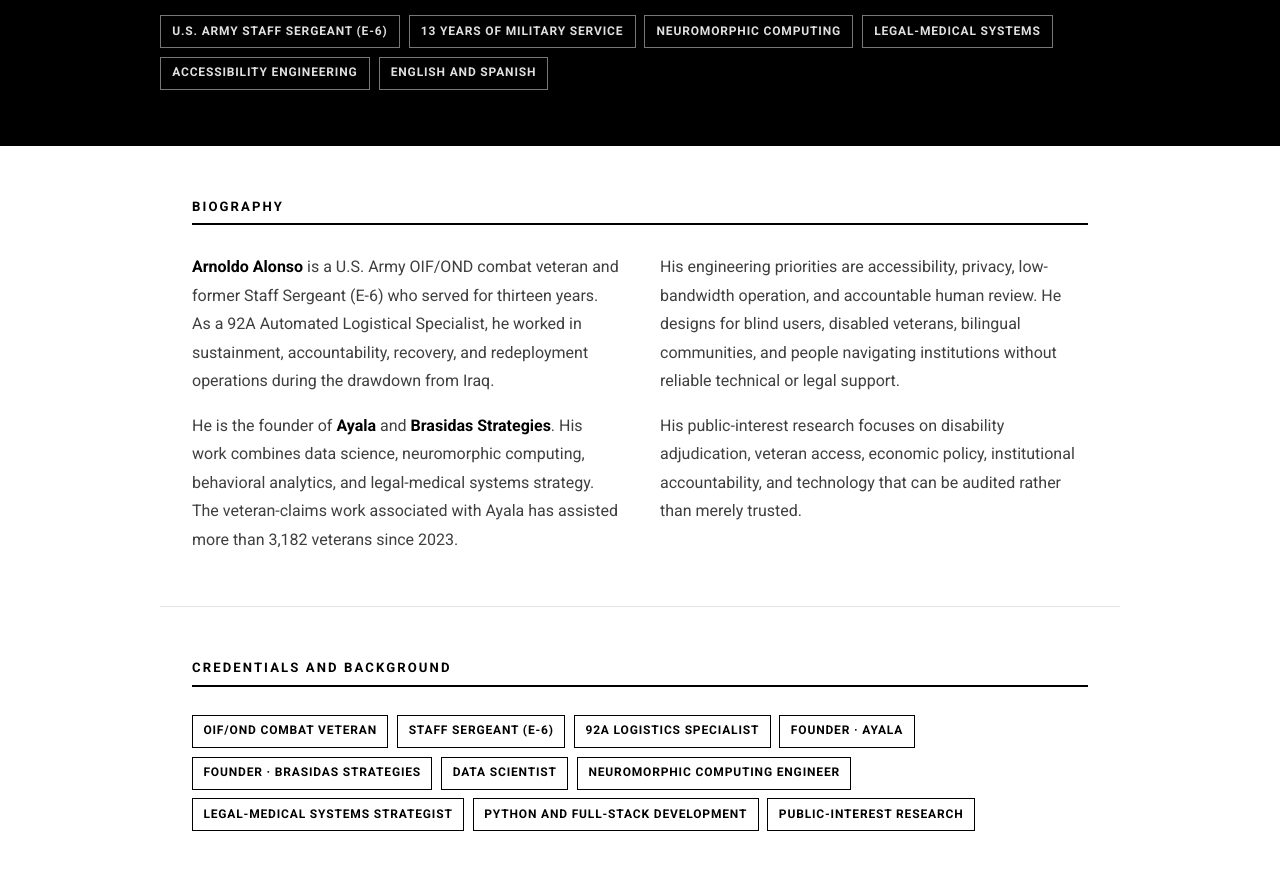
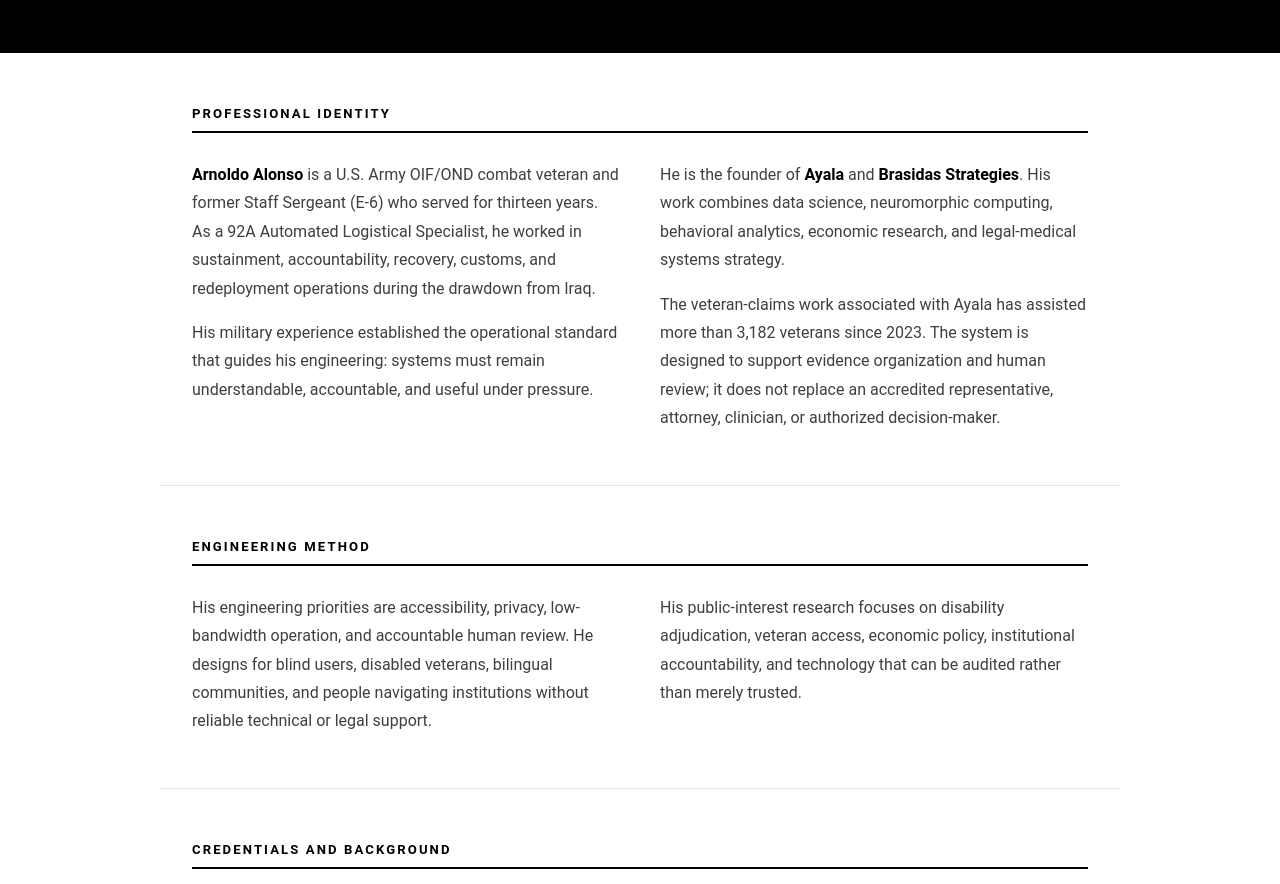
Before and after one commit to alonsobrx/founder-architect, a plain HTML site: page bio.html in a window 1280 px wide. Shown: the part 464-1348 px from the top of the page. Drawn offline with Linux system fonts and the light colour scheme.

Commit message:
Refine English professional biography

```diff
--- a/bio.html
+++ b/bio.html
@@ -1,154 +1,87 @@
 <!DOCTYPE html>
-<html lang="en" data-root="">
+<html lang="en" data-root="" data-language-switch="es/bio.html">
 <head>
   <meta charset="UTF-8">
   <meta name="viewport" content="width=device-width, initial-scale=1.0">
   <title>Biography — Arnoldo Alonso</title>
-  <meta name="description" content="Arnoldo Alonso is a U.S. Army combat veteran, founder, senior consultant, data scientist, and neuromorphic computing engineer in the Rio Grande Valley, Texas.">
-  <link rel="preconnect" href="https://fonts.googleapis.com">
-  <link rel="preconnect" href="https://fonts.gstatic.com" crossorigin>
-  <link href="https://fonts.googleapis.com/css2?family=Roboto:wght@400;500;700;900&family=Roboto+Mono:wght@400;500&display=swap" rel="stylesheet">
+  <meta name="description" content="Biography of Arnoldo Alonso, U.S. Army combat veteran, founder, senior consultant, data scientist, and neuromorphic computing engineer.">
+  <meta name="theme-color" content="#050505">
+  <link rel="canonical" href="https://alonsobrx.github.io/founder-architect/bio.html">
+  <link rel="alternate" hreflang="en" href="https://alonsobrx.github.io/founder-architect/bio.html">
+  <link rel="alternate" hreflang="es" href="https://alonsobrx.github.io/founder-architect/es/bio.html">
   <link rel="stylesheet" href="assets/style.css">
 </head>
-<body data-page="bio" data-bilingual="true">
+<body data-page="bio">
 <div class="page-body">
-
   <header class="hero">
     <div class="hero-inner">
-      <div class="hero-eye" data-i18n-bio="eye">OIF/OND Combat Veteran · Founder · Data Scientist</div>
-      <h1 class="hero-name">Arnoldo<br>Alonso</h1>
-      <p class="hero-title-line" data-i18n-bio="tagline">Founder, Ayala and Brasidas Strategies · Senior Consultant · Rio Grande Valley, Texas</p>
+      <div class="hero-eye">OIF/OND Combat Veteran · Founder · Data Scientist</div>
+      <h1 class="hero-name">Biography</h1>
+      <p class="hero-title-line">Founder of Ayala and Brasidas Strategies · Senior Consultant · Rio Grande Valley, Texas</p>
       <div class="hero-tags">
-        <span class="hero-tag" data-i18n-bio="tag_army">U.S. Army Staff Sergeant (E-6)</span>
-        <span class="hero-tag" data-i18n-bio="tag_service">13 Years of Military Service</span>
-        <span class="hero-tag" data-i18n-bio="tag_neuro">Neuromorphic Computing</span>
-        <span class="hero-tag" data-i18n-bio="tag_legal">Legal-Medical Systems</span>
-        <span class="hero-tag" data-i18n-bio="tag_access">Accessibility Engineering</span>
-        <span class="hero-tag" data-i18n-bio="tag_bilingual">English and Spanish</span>
+        <span class="hero-tag">U.S. Army Staff Sergeant (E-6)</span>
+        <span class="hero-tag">13 Years of Military Service</span>
+        <span class="hero-tag">Neuromorphic Computing</span>
+        <span class="hero-tag">Legal-Medical Systems</span>
+        <span class="hero-tag">Accessibility Engineering</span>
       </div>
     </div>
   </header>
 
   <main id="main">
     <section class="section" aria-labelledby="bio-head">
-      <h2 class="sec-head" id="bio-head" data-i18n-bio="sec_bio">Biography</h2>
+      <h2 class="sec-head" id="bio-head">Professional Identity</h2>
       <div class="bio-grid">
         <div>
-          <p class="bio-p" data-i18n-bio="bio1"><strong>Arnoldo Alonso</strong> is a U.S. Army OIF/OND combat veteran and former Staff Sergeant (E-6) who served for thirteen years. As a 92A Automated Logistical Specialist, he worked in sustainment, accountability, recovery, and redeployment operations during the drawdown from Iraq.</p>
-          <p class="bio-p" data-i18n-bio="bio2">He is the founder of <strong>Ayala</strong> and <strong>Brasidas Strategies</strong>. His work combines data science, neuromorphic computing, behavioral analytics, and legal-medical systems strategy. The veteran-claims work associated with Ayala has assisted more than 3,182 veterans since 2023.</p>
+          <p class="bio-p"><strong>Arnoldo Alonso</strong> is a U.S. Army OIF/OND combat veteran and former Staff Sergeant (E-6) who served for thirteen years. As a 92A Automated Logistical Specialist, he worked in sustainment, accountability, recovery, customs, and redeployment operations during the drawdown from Iraq.</p>
+          <p class="bio-p">His military experience established the operational standard that guides his engineering: systems must remain understandable, accountable, and useful under pressure.</p>
         </div>
         <div>
-          <p class="bio-p" data-i18n-bio="bio3">His engineering priorities are accessibility, privacy, low-bandwidth operation, and accountable human review. He designs for blind users, disabled veterans, bilingual communities, and people navigating institutions without reliable technical or legal support.</p>
-          <p class="bio-p" data-i18n-bio="bio4">His public-interest research focuses on disability adjudication, veteran access, economic policy, institutional accountability, and technology that can be audited rather than merely trusted.</p>
+          <p class="bio-p">He is the founder of <strong>Ayala</strong> and <strong>Brasidas Strategies</strong>. His work combines data science, neuromorphic computing, behavioral analytics, economic research, and legal-medical systems strategy.</p>
+          <p class="bio-p">The veteran-claims work associated with Ayala has assisted more than 3,182 veterans since 2023. The system is designed to support evidence organization and human review; it does not replace an accredited representative, attorney, clinician, or authorized decision-maker.</p>
+        </div>
+      </div>
+    </section>
+
+    <section class="section" aria-labelledby="method-head">
+      <h2 class="sec-head" id="method-head">Engineering Method</h2>
+      <div class="bio-grid">
+        <div>
+          <p class="bio-p">His engineering priorities are accessibility, privacy, low-bandwidth operation, and accountable human review. He designs for blind users, disabled veterans, bilingual communities, and people navigating institutions without reliable technical or legal support.</p>
+        </div>
+        <div>
+          <p class="bio-p">His public-interest research focuses on disability adjudication, veteran access, economic policy, institutional accountability, and technology that can be audited rather than merely trusted.</p>
         </div>
       </div>
     </section>
 
     <section class="section" aria-labelledby="cred-head">
-      <h2 class="sec-head" id="cred-head" data-i18n-bio="sec_cred">Credentials and Background</h2>
+      <h2 class="sec-head" id="cred-head">Credentials and Background</h2>
       <div class="tags-row">
-        <span class="tag" data-i18n-bio="cred_oif">OIF/OND Combat Veteran</span>
-        <span class="tag" data-i18n-bio="cred_rank">Staff Sergeant (E-6)</span>
-        <span class="tag" data-i18n-bio="cred_mos">92A Logistics Specialist</span>
-        <span class="tag" data-i18n-bio="cred_ayala">Founder · Ayala</span>
-        <span class="tag" data-i18n-bio="cred_brasidas">Founder · Brasidas Strategies</span>
-        <span class="tag" data-i18n-bio="cred_data">Data Scientist</span>
-        <span class="tag" data-i18n-bio="cred_neuro">Neuromorphic Computing Engineer</span>
-        <span class="tag" data-i18n-bio="cred_legal">Legal-Medical Systems Strategist</span>
-        <span class="tag" data-i18n-bio="cred_python">Python and Full-Stack Development</span>
-        <span class="tag" data-i18n-bio="cred_public">Public-Interest Research</span>
+        <span class="tag">OIF/OND Combat Veteran</span>
+        <span class="tag">Staff Sergeant (E-6)</span>
+        <span class="tag">92A Logistics Specialist</span>
+        <span class="tag">Founder · Ayala</span>
+        <span class="tag">Founder · Brasidas Strategies</span>
+        <span class="tag">Data Scientist</span>
+        <span class="tag">Neuromorphic Computing Engineer</span>
+        <span class="tag">Legal-Medical Systems Strategist</span>
+        <span class="tag">Python and Full-Stack Development</span>
+        <span class="tag">Public-Interest Research</span>
       </div>
     </section>
 
     <section class="section" aria-labelledby="mission-head">
-      <h2 class="sec-head" id="mission-head" data-i18n-bio="sec_mission">Mission</h2>
+      <h2 class="sec-head" id="mission-head">Mission</h2>
       <div class="bio-grid">
-        <div>
-          <p class="bio-p" data-i18n-bio="mission1">Build practical systems that give veterans, working families, and underserved communities meaningful access to evidence, expertise, and institutional processes.</p>
-        </div>
-        <div>
-          <p class="bio-p" data-i18n-bio="mission2">Make important work inspectable: identify sources, show assumptions, explain calculations, state limitations, protect sensitive data, and preserve human accountability.</p>
-        </div>
+        <p class="bio-p">Build practical systems that give veterans, working families, and underserved communities meaningful access to evidence, expertise, and institutional processes.</p>
+        <p class="bio-p">Make important work inspectable: identify sources, show assumptions, explain calculations, state limitations, protect sensitive data, and preserve human accountability.</p>
       </div>
     </section>
   </main>
 </div>
+<script src="assets/config.js"></script>
 <script src="assets/nav.js"></script>
 <script src="assets/site.js"></script>
-<script>
-  const BIO_LANG = {
-    en: {
-      eye: 'OIF/OND Combat Veteran · Founder · Data Scientist',
-      tagline: 'Founder, Ayala and Brasidas Strategies · Senior Consultant · Rio Grande Valley, Texas',
-      tag_army: 'U.S. Army Staff Sergeant (E-6)',
-      tag_service: '13 Years of Military Service',
-      tag_neuro: 'Neuromorphic Computing',
-      tag_legal: 'Legal-Medical Systems',
-      tag_access: 'Accessibility Engineering',
-      tag_bilingual: 'English and Spanish',
-      sec_bio: 'Biography',
-      sec_cred: 'Credentials and Background',
-      sec_mission: 'Mission',
-      bio1: '<strong>Arnoldo Alonso</strong> is a U.S. Army OIF/OND combat veteran and former Staff Sergeant (E-6) who served for thirteen years. As a 92A Automated Logistical Specialist, he worked in sustainment, accountability, recovery, and redeployment operations during the drawdown from Iraq.',
-      bio2: 'He is the founder of <strong>Ayala</strong> and <strong>Brasidas Strategies</strong>. His work combines data science, neuromorphic computing, behavioral analytics, and legal-medical systems strategy. The veteran-claims work associated with Ayala has assisted more than 3,182 veterans since 2023.',
-      bio3: 'His engineering priorities are accessibility, privacy, low-bandwidth operation, and accountable human review. He designs for blind users, disabled veterans, bilingual communities, and people navigating institutions without reliable technical or legal support.',
-      bio4: 'His public-interest research focuses on disability adjudication, veteran access, economic policy, institutional accountability, and technology that can be audited rather than merely trusted.',
-      cred_oif: 'OIF/OND Combat Veteran',
-      cred_rank: 'Staff Sergeant (E-6)',
-      cred_mos: '92A Logistics Specialist',
-      cred_ayala: 'Founder · Ayala',
-      cred_brasidas: 'Founder · Brasidas Strategies',
-      cred_data: 'Data Scientist',
-      cred_neuro: 'Neuromorphic Computing Engineer',
-      cred_legal: 'Legal-Medical Systems Strategist',
-      cred_python: 'Python and Full-Stack Development',
-      cred_public: 'Public-Interest Research',
-      mission1: 'Build practical systems that give veterans, working families, and underserved communities meaningful access to evidence, expertise, and institutional processes.',
-      mission2: 'Make important work inspectable: identify sources, show assumptions, explain calculations, state limitations, protect sensitive data, and preserve human accountability.'
-    },
-    es: {
-      eye: 'Veterano de combate OIF/OND · Fundador · Científico de datos',
-      tagline: 'Fundador de Ayala y Brasidas Strategies · Consultor sénior · Valle del Río Grande, Texas',
-      tag_army: 'U.S. Army Staff Sergeant (E-6)',
-      tag_service: '13 años de servicio militar',
-      tag_neuro: 'Computación neuromórfica',
-      tag_legal: 'Sistemas médico-legales',
-      tag_access: 'Ingeniería de accesibilidad',
-      tag_bilingual: 'Inglés y español',
-      sec_bio: 'Biografía',
-      sec_cred: 'Credenciales y trayectoria',
-      sec_mission: 'Misión',
-      bio1: '<strong>Arnoldo Alonso</strong> es veterano de combate OIF/OND del Ejército de los Estados Unidos y ex Staff Sergeant (E-6), con trece años de servicio. Como especialista en logística automatizada 92A, trabajó en operaciones de sostenimiento, control, recuperación y redespliegue durante la retirada de Irak.',
-      bio2: 'Es fundador de <strong>Ayala</strong> y <strong>Brasidas Strategies</strong>. Su trabajo integra ciencia de datos, computación neuromórfica, analítica conductual y estrategia de sistemas médico-legales. El trabajo de reclamaciones de veteranos asociado con Ayala ha ayudado a más de 3,182 veteranos desde 2023.',
-      bio3: 'Sus prioridades de ingeniería son la accesibilidad, la privacidad, el funcionamiento con conectividad limitada y la revisión humana responsable. Diseña para personas ciegas, veteranos con discapacidad, comunidades bilingües y personas que enfrentan instituciones sin apoyo técnico o legal confiable.',
-      bio4: 'Su investigación de interés público se concentra en la adjudicación de discapacidades, el acceso de veteranos, la política económica, la rendición de cuentas institucional y la tecnología que puede auditarse en lugar de aceptarse por confianza.',
-      cred_oif: 'Veterano de combate OIF/OND',
-      cred_rank: 'Staff Sergeant (E-6)',
-      cred_mos: 'Especialista logístico 92A',
-      cred_ayala: 'Fundador · Ayala',
-      cred_brasidas: 'Fundador · Brasidas Strategies',
-      cred_data: 'Científico de datos',
-      cred_neuro: 'Ingeniero de computación neuromórfica',
-      cred_legal: 'Estratega de sistemas médico-legales',
-      cred_python: 'Python y desarrollo full-stack',
-      cred_public: 'Investigación de interés público',
-      mission1: 'Construir sistemas prácticos que den a veteranos, familias trabajadoras y comunidades desatendidas acceso real a evidencia, conocimiento especializado y procesos institucionales.',
-      mission2: 'Hacer verificable el trabajo importante: identificar fuentes, mostrar supuestos, explicar cálculos, declarar limitaciones, proteger datos sensibles y conservar la responsabilidad humana.'
-    }
-  };
-
-  function applyBioLang(lang) {
-    const dictionary = BIO_LANG[lang] || BIO_LANG.en;
-    document.querySelectorAll('[data-i18n-bio]').forEach((element) => {
-      const key = element.getAttribute('data-i18n-bio');
-      if (dictionary[key] !== undefined) element.innerHTML = dictionary[key];
-    });
-  }
-
-  document.addEventListener('DOMContentLoaded', () => {
-    document.addEventListener('site:language-change', (event) => applyBioLang(event.detail.lang));
-    applyBioLang(localStorage.getItem('lang') || 'en');
-  });
-</script>
 </body>
 </html>
```
